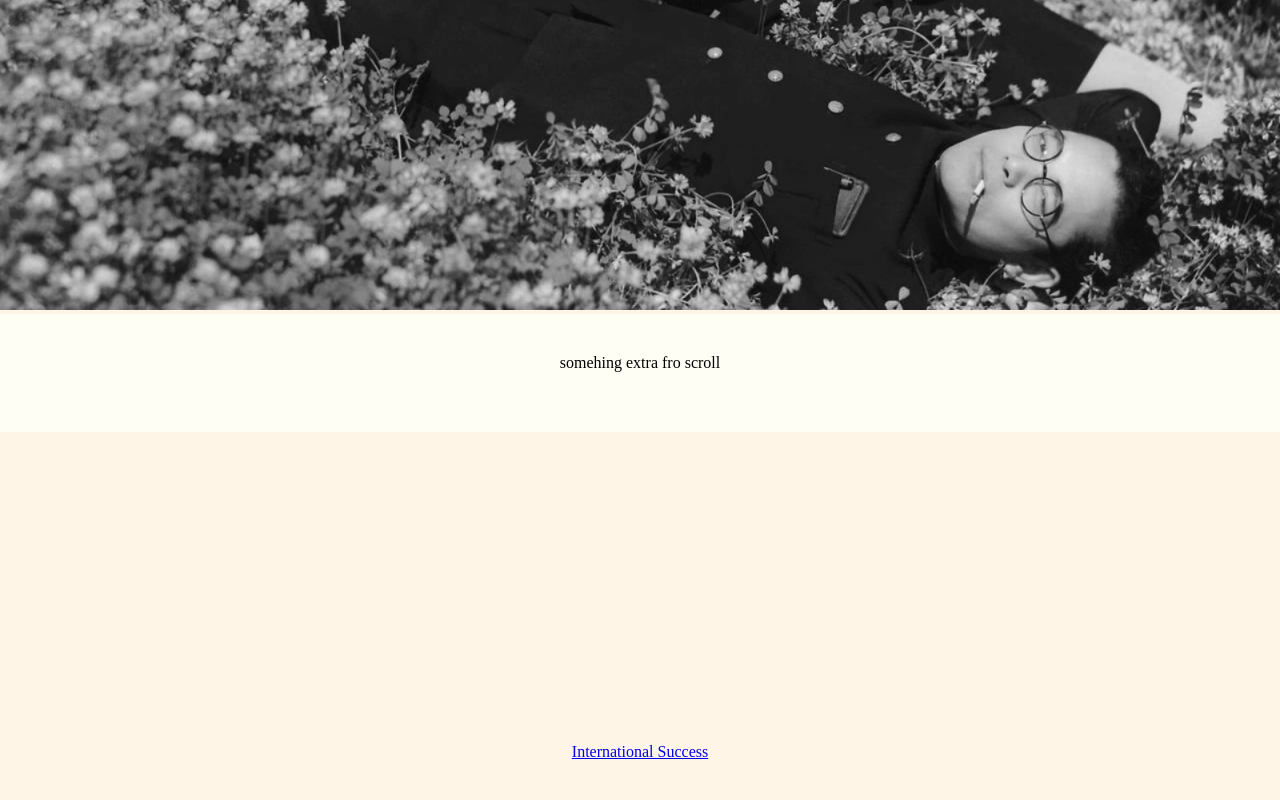
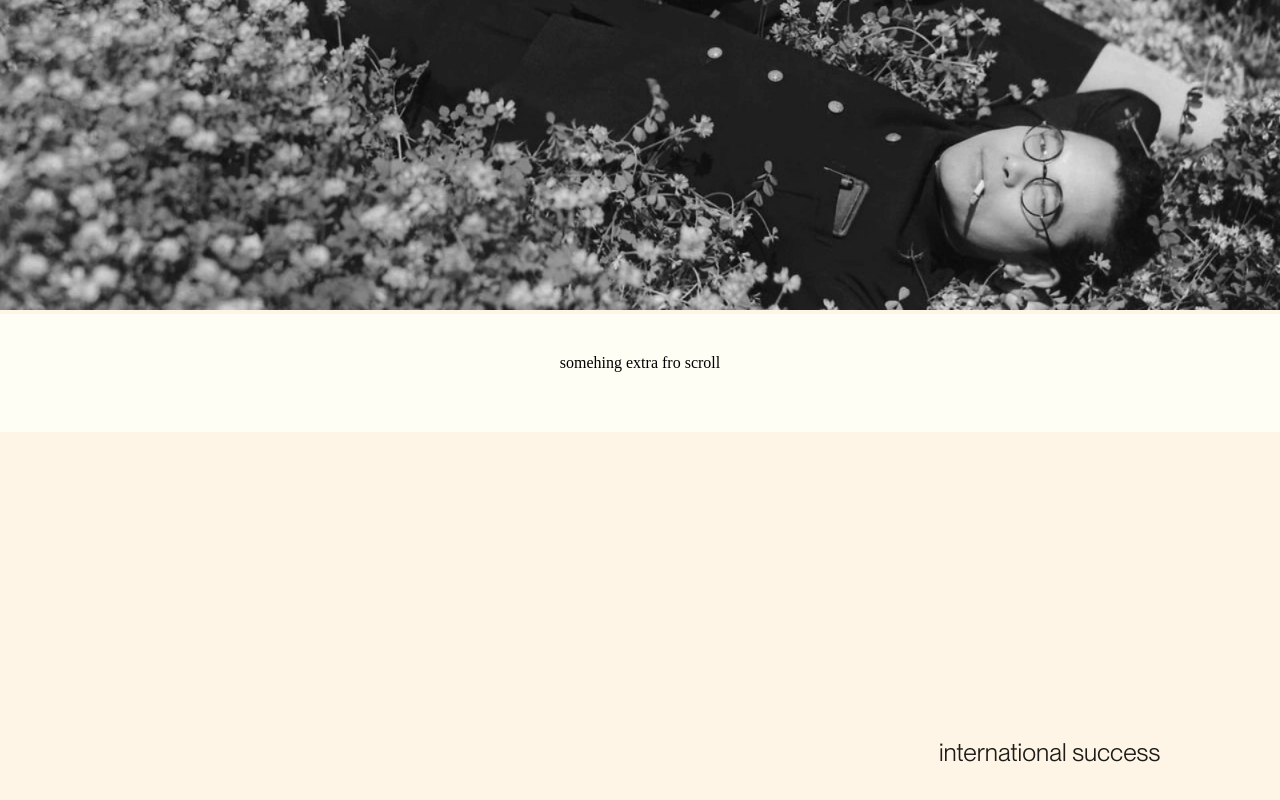
Before and after one commit to brian-david4/akira-kurosawa-portfolio, a React (Vite) app in the folder kurosawa/: page /early in a window 1280 px wide. Shown: the part 5917-6717 px from the top of the page. Built offline with nearby package versions, Linux system fonts and the light colour scheme; a web font is replaced by a local one.

Commit message:
Footer link hover underline

```diff
--- a/kurosawa/src/components/PageFooter/PageFooter.tsx
+++ b/kurosawa/src/components/PageFooter/PageFooter.tsx
@@ -3,12 +3,19 @@ import styles from "./footer.module.css";
 
 interface PageFooterProps {
   goTo: string;
+  nextTitle?: string;
 }
 
-const PageFooter = ({ goTo }: PageFooterProps) => {
+const PageFooter = ({ goTo, nextTitle }: PageFooterProps) => {
   return (
     <div className={styles.footerMain}>
-      <Link to={goTo}>International Success</Link>
+      <div className={styles.footerInner}>
+        <div className={styles.titleNext}>
+          <Link className={styles.link} to={goTo}>
+            {nextTitle}
+          </Link>
+        </div>
+      </div>
     </div>
   );
 };
--- a/kurosawa/src/components/PageFooter/footer.module.css
+++ b/kurosawa/src/components/PageFooter/footer.module.css
@@ -3,9 +3,45 @@
   width: 100%;
   background-color: var(--legacy);
 
+  display: grid;
+  place-items: center;
+
+  margin-top: 2.5vh;
+}
+.footerInner {
+  height: 80%;
+  width: 80%;
+  /* background-color: var(--menu-prpl); */
   display: flex;
   align-items: center;
   justify-content: center;
+}
+.titleNext {
+  position: relative;
+  left: 40%;
+  display: flex;
+  justify-content: center;
+  align-items: center;
+}
+.link {
+  text-decoration: none;
+  color: var(--intro-black);
+  font-family: "Neue Montreal Book", sans-serif;
+  font-size: 25px;
+}
+.link:hover::after {
+  transform: scaleX(1);
+}
+.link::after {
+  position: relative;
+  display: block;
+  margin: auto;
+  content: "";
+  height: 1.3px;
+  background-color: black;
+  width: 100%;
 
-  margin-top: 2.5vh;
+  transform: scaleX(0);
+  transform-origin: left;
+  transition: transform 550ms cubic-bezier(0.76, 0, 0.24, 1);
 }
--- a/kurosawa/src/pages/EarlyWorks/EarlyWorks.tsx
+++ b/kurosawa/src/pages/EarlyWorks/EarlyWorks.tsx
@@ -125,7 +125,7 @@ const EarlyWorks = () => {
 
           <div>somehing extra fro scroll</div>
 
-          <PageFooter goTo="/international" />
+          <PageFooter goTo="/international" nextTitle="international success" />
         </motion.section>
       )}
     </>
```
